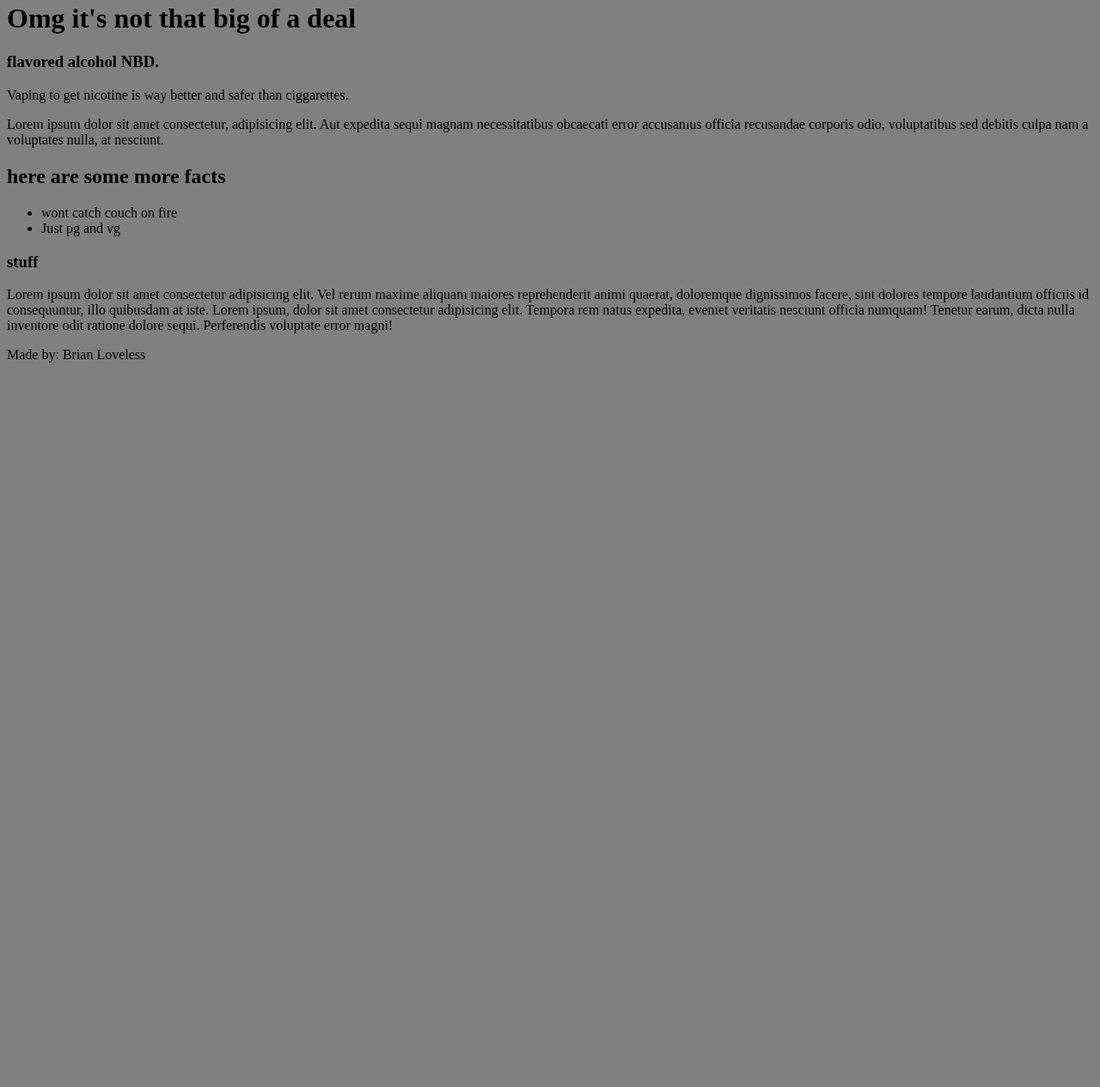
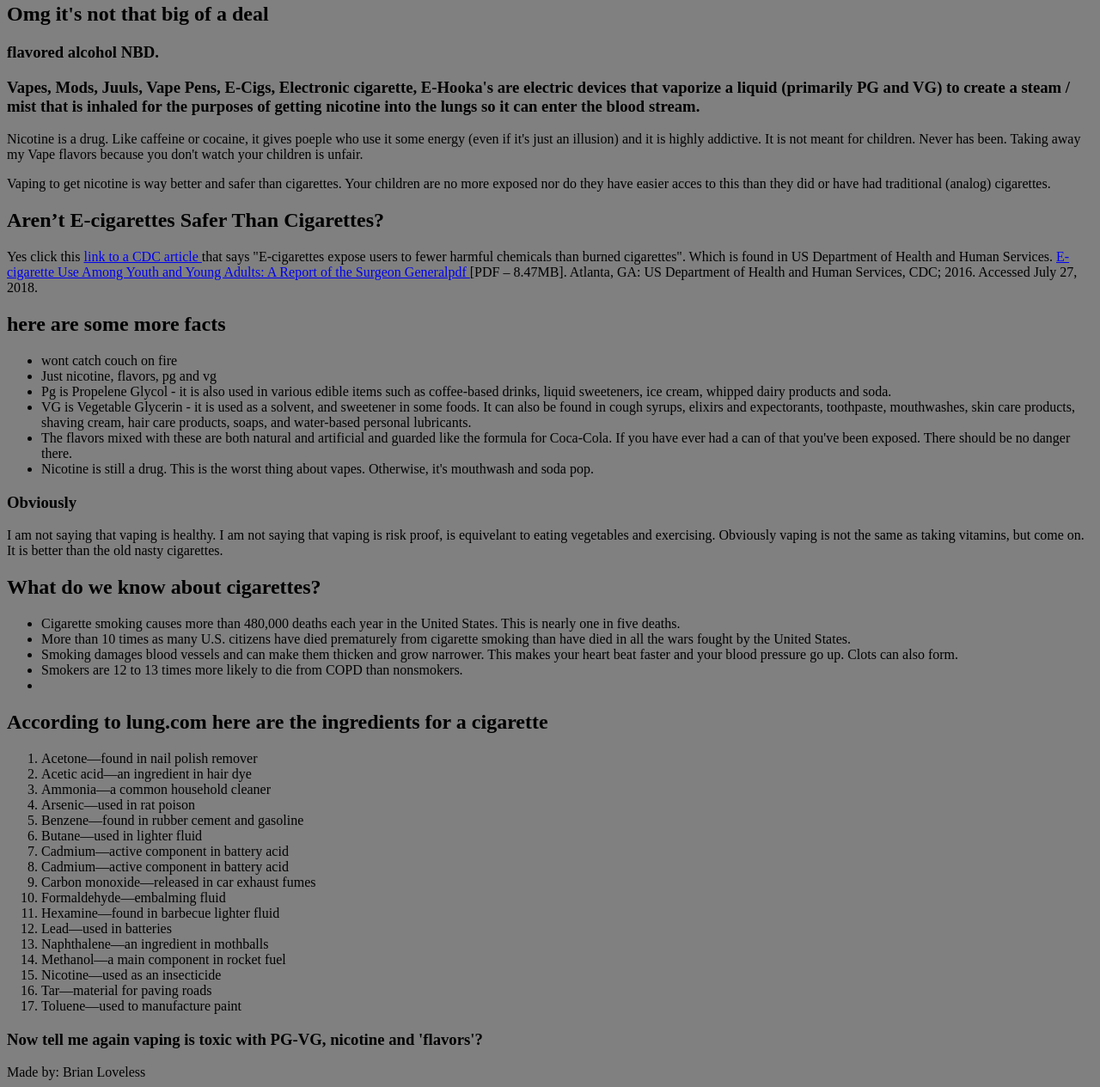
Before and after one commit to BrianLoveGa/vape-facts, a plain HTML site: page index.html in a window 1280 px wide. Shown: the part 77-1342 px from the top of the page at 86% size. Before the commit the page ends 800 px from the top, so only its background shows below. Drawn offline with Linux system fonts and the light colour scheme.

Commit message:
depressed today just a little code

```diff
--- a/index.html
+++ b/index.html
@@ -4,9 +4,8 @@
     <meta charset="UTF-8" />
     <meta name="viewport" content="width=device-width, initial-scale=1.0" />
     <meta http-equiv="X-UA-Compatible" content="ie=edge" />
-    <link rel="stylesheet" href="vape.css">
+    <link rel="stylesheet" href="vape.css" />
     <title>Vape Facts</title>
-
   </head>
   <body>
     <header>
@@ -15,42 +14,131 @@
         <div id="top"><a href="#top" class="top"></a></div>
       </nav>
     </header>
-    <sectio id="top">
+    <section id="top">
       <h1>Omg it's not that big of a deal</h1>
       <h3>flavored alcohol NBD.</h3>
-    </sectio>
-    <p>Vaping to get nicotine is way better and safer than ciggarettes.</p>
+      <h3>
+        Vapes, Mods, Juuls, Vape Pens, E-Cigs, Electronic cigarette, E-Hooka's
+        are electric devices that vaporize a liquid (primarily PG and VG) to
+        create a steam / mist that is inhaled for the purposes of getting
+        nicotine into the lungs so it can enter the blood stream.
+      </h3>
+      <p>
+        Nicotine is a drug. Like caffeine or cocaine, it gives poeple who use it
+        some energy (even if it's just an illusion) and it is highly addictive.
+        It is not meant for children. Never has been. Taking away my Vape
+        flavors because you don't watch your children is unfair.
+      </p>
+    </section>
+    <p>
+      Vaping to get nicotine is way better and safer than cigarettes. Your
+      children are no more exposed nor do they have easier acces to this than
+      they did or have had traditional (analog) cigarettes.
+    </p>
     <section id="middle">
+      <h2>Aren’t E-cigarettes Safer Than Cigarettes?</h2>
       <p>
-        Lorem ipsum dolor sit amet consectetur, adipisicing elit. Aut expedita
-        sequi magnam necessitatibus obcaecati error accusamus officia recusandae
-        corporis odio, voluptatibus sed debitis culpa nam a voluptates nulla, at
-        nesciunt.
+        Yes click this
+        <a
+          href="https://www.cdc.gov/tobacco/basic_information/e-cigarettes/Quick-Facts-on-the-Risks-of-E-cigarettes-for-Kids-Teens-and-Young-Adults.html#arent-e-cigarettes-safer-than-cigarettes"
+          >link to a CDC article </a
+        >that says "E-cigarettes expose users to fewer harmful chemicals than
+        burned cigarettes". Which is found in US Department of Health and Human
+        Services.
+        <a
+          href="https://www.cdc.gov/tobacco/data_statistics/sgr/e-cigarettes/pdfs/2016_sgr_entire_report_508.pdf"
+          >E-cigarette Use Among Youth and Young Adults: A Report of the Surgeon
+          Generalpdf
+        </a>
+        [PDF – 8.47MB]. Atlanta, GA: US Department of Health and Human Services,
+        CDC; 2016. Accessed July 27, 2018.
       </p>
       <h2>here are some more facts</h2>
       <ul>
         <li>wont catch couch on fire</li>
-        <li>Just pg and vg</li>
+        <li>Just nicotine, flavors, pg and vg</li>
+        <li>
+          Pg is Propelene Glycol - it is also used in various edible items such
+          as coffee-based drinks, liquid sweeteners, ice cream, whipped dairy
+          products and soda.
+        </li>
+        <li>
+          VG is Vegetable Glycerin - it is used as a solvent, and sweetener in
+          some foods. It can also be found in cough syrups, elixirs and
+          expectorants, toothpaste, mouthwashes, skin care products, shaving
+          cream, hair care products, soaps, and water-based personal lubricants.
+        </li>
+        <li>
+          The flavors mixed with these are both natural and artificial and
+          guarded like the formula for Coca-Cola. If you have ever had a can of
+          that you've been exposed. There should be no danger there.
+        </li>
+        <li>
+          Nicotine is still a drug. This is the worst thing about vapes.
+          Otherwise, it's mouthwash and soda pop.
+        </li>
       </ul>
     </section>
     <section id="bottom">
-      <h3>stuff</h3>
+      <h3>Obviously</h3>
       <p>
-        Lorem ipsum dolor sit amet consectetur adipisicing elit. Vel rerum
-        maxime aliquam maiores reprehenderit animi quaerat, doloremque
-        dignissimos facere, sint dolores tempore laudantium officiis id
-        consequuntur, illo quibusdam at iste. Lorem ipsum, dolor sit amet
-        consectetur adipisicing elit. Tempora rem natus expedita, eveniet
-        veritatis nesciunt officia numquam! Tenetur earum, dicta nulla inventore
-        odit ratione dolore sequi. Perferendis voluptate error magni!
+        I am not saying that vaping is healthy. I am not saying that vaping is
+        risk proof, is equivelant to eating vegetables and exercising. Obviously
+        vaping is not the same as taking vitamins, but come on. It is better
+        than the old nasty cigarettes.
       </p>
+      <h2>What do we know about cigarettes?</h2>
+      <ul>
+        <li>
+          Cigarette smoking causes more than 480,000 deaths each year in the
+          United States. This is nearly one in five deaths.
+        </li>
+
+        <li>
+          More than 10 times as many U.S. citizens have died prematurely from
+          cigarette smoking than have died in all the wars fought by the United
+          States.
+        </li>
+        <li>
+          Smoking damages blood vessels and can make them thicken and grow
+          narrower. This makes your heart beat faster and your blood pressure go
+          up. Clots can also form.
+        </li>
+        <li>
+          Smokers are 12 to 13 times more likely to die from COPD than
+          nonsmokers.
+        </li>
+        <li></li>
+      </ul>
+      <h2>According to lung.com here are the ingredients for a cigarette</h2>
+      <ol>
+        <li>Acetone—found in nail polish remover</li>
+        <li>Acetic acid—an ingredient in hair dye</li>
+        <li>Ammonia—a common household cleaner</li>
+        <li>Arsenic—used in rat poison</li>
+        <li>Benzene—found in rubber cement and gasoline</li>
+        <li>Butane—used in lighter fluid</li>
+        <li>Cadmium—active component in battery acid</li>
+        <li>Cadmium—active component in battery acid</li>
+        <li>Carbon monoxide—released in car exhaust fumes</li>
+        <li>Formaldehyde—embalming fluid</li>
+        <li>Hexamine—found in barbecue lighter fluid</li>
+        <li>Lead—used in batteries</li>
+        <li>Naphthalene—an ingredient in mothballs</li>
+        <li>Methanol—a main component in rocket fuel</li>
+        <li>Nicotine—used as an insecticide</li>
+        <li>Tar—material for paving roads</li>
+        <li>Toluene—used to manufacture paint</li>
+      </ol>
+      <h3>
+        Now tell me again vaping is toxic with PG-VG, nicotine and 'flavors'?
+      </h3>
     </section>
 
     <footer>
       Made by: Brian Loveless
     </footer>
 
-
     <script src="vape.js"></script>
   </body>
 </html>
```
